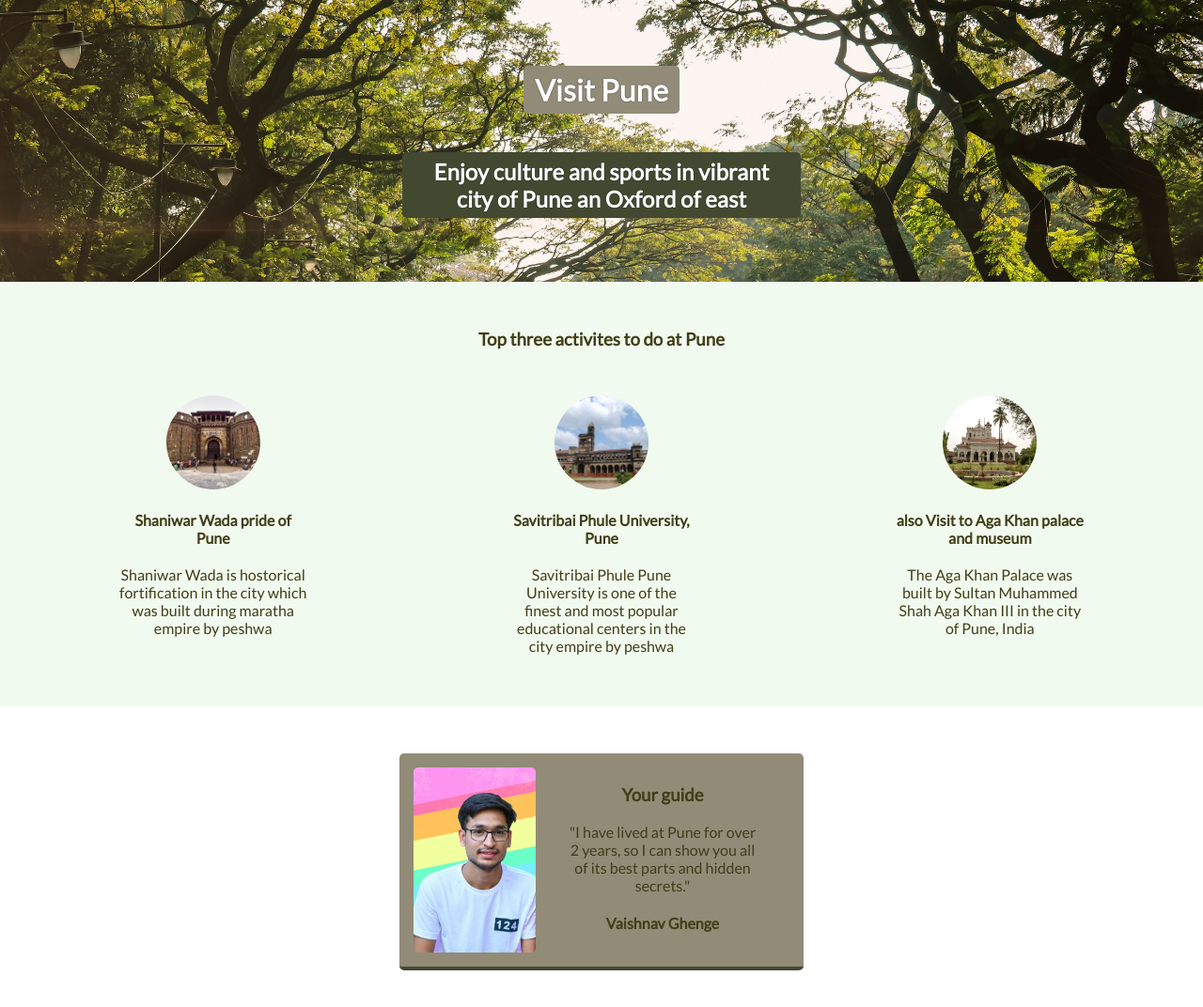
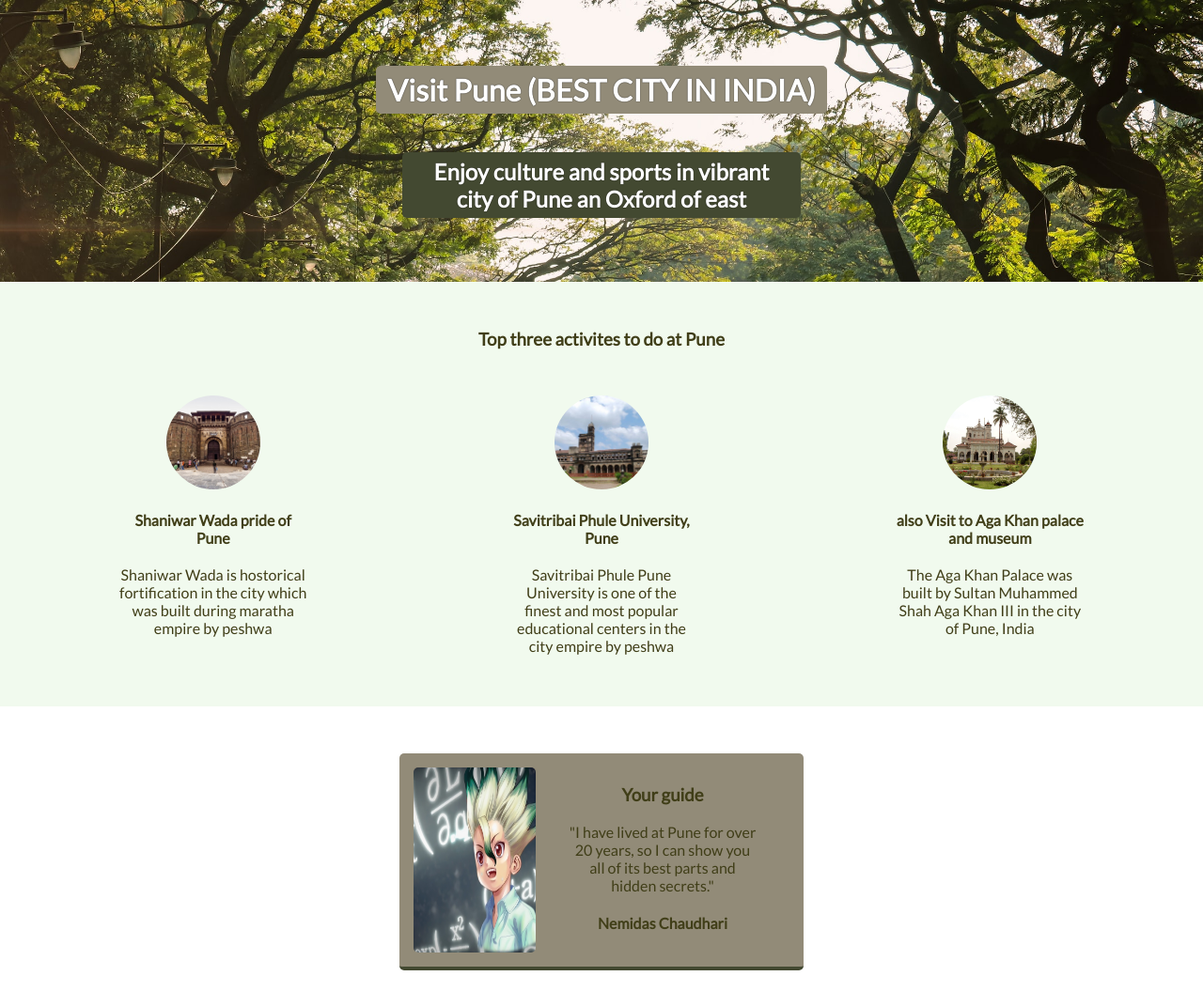
Before and after one commit to VaishnavGhenge/visit-pune-site, a plain HTML site: page index.html in a window 1280 px wide. Shown: the whole page at 94% size. Drawn offline with Linux system fonts and the light colour scheme.

Commit message:
Refactor index.html

```diff
--- a/index.html
+++ b/index.html
@@ -10,7 +10,7 @@
 
 <body>
     <div class="hero">
-        <h1 class="heading">Visit Pune</h1>
+        <h1 class="heading">Visit Pune (BEST CITY IN INDIA)</h1>
         <h2 class="sub-heading">Enjoy culture and sports in vibrant city of Pune an Oxford of east</h2>
     </div>
     <div class="activities">
@@ -37,12 +37,12 @@
     </div>
     <div class="guide">
         <div class="guide-card">
-            <img src="./images/avatar.jpg" class="guide-img" alt="Vaishnav Ghenge smiling at camera">
+            <img src="images/Dr.stone.jpg" class="guide-img" alt="Vaishnav Ghenge smiling at camera">
             <div class="guide-info">
                 <h3>Your guide</h3>
-                <p>"I have lived at Pune for over 2 years, so I can show you all of its best parts and hidden secrets."
+                <p>"I have lived at Pune for over 20 years, so I can show you all of its best parts and hidden secrets."
                 </p>
-                <h4>Vaishnav Ghenge</h4>
+                <h4>Nemidas Chaudhari</h4>
             </div>
         </div>
     </div>
```
Also changed, not shown: images/Dr.stone.jpg (added).
